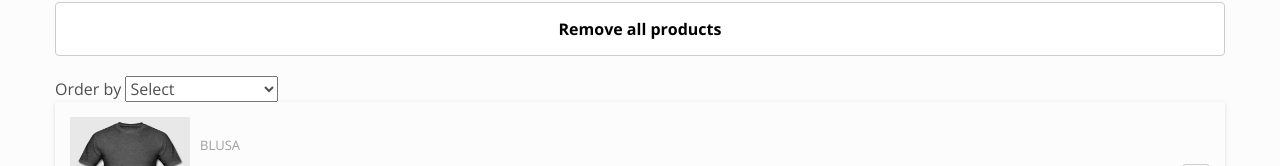
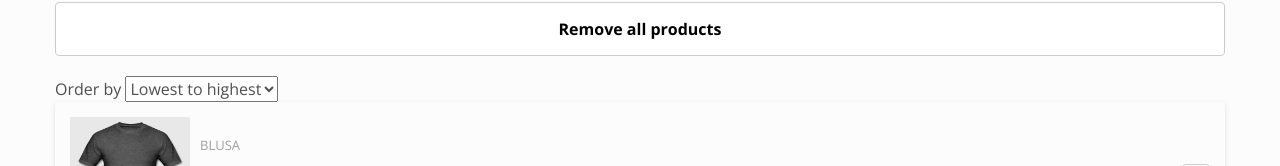
Before and after one commit to carollaginestra/react-shopping-cart, a React (Create React App) app: page / in a window 1280 px wide. Both pictures are taken after a click on the button "Add Test Product". Shown: the part 185-351 px from the top of the page. Built offline with nearby package versions, Linux system fonts and the light colour scheme.

Commit message:
Ordenando produtos

```diff
--- a/src/components/Products/index.js
+++ b/src/components/Products/index.js
@@ -1,38 +1,19 @@
 import React from 'react';
 import { connect } from 'react-redux';
 import Product from './Product';
-import { selectCartProducts, sortProducts } from '../../store/cart/selectors';
-import { removeProduct, removeAllProducts, fetchProducts } from '../../store/cart/actions';
+import {
+    selectCartSortedProducts,
+    selectCartSort,
+} from '../../store/cart/selectors';
+import { removeProduct, removeAllProducts } from '../../store/cart/actions';
 import Message from '../Message';
 import Button from '../Button';
 import Sort from '../Sort';
 
 class Products extends React.Component {
-
-    state  = {
+    state = {
         loading: false,
-    }
-
-    componentWillMount() {
-        const { sort } = this.props;
-
-        this.handleFetchProducts(sort);
-    }
-
-    componentWillReceiveProps(nextProps) {
-        const { sort: nextSort } = nextProps;
-
-        if (nextSort !== this.props.sort) {
-            this.handleFetchProducts( undefined, nextSort);
-        }
-    }
-
-    handleFetchProducts = (sort = this.props.sort) => {
-        this.setState({ loading: true });
-        this.props.fetchProducts(sort, () => {
-            this.setState({ loading: false });
-        });
-    }
+    };
 
     onRemoveProduct = product => event => {
         event.preventDefault();
@@ -47,7 +28,7 @@ class Products extends React.Component {
     };
 
     render() {
-        const { products } = this.props;
+        const { products = [] } = this.props;
 
         if (!products.length) {
             return <Message>0 products in your cart, add some.</Message>;
@@ -66,30 +47,26 @@ class Products extends React.Component {
 
                 <Sort />
 
-                {
-                    products.length &&
-                    products.map((product, index) => (
-                        <Product
-                            {...product}
-                            key={index}
-                            onDelete={this.onRemoveProduct(product)}
-                        />
-                    ))
-                }
+                {products.map((product, index) => (
+                    <Product
+                        {...product}
+                        key={index}
+                        onDelete={this.onRemoveProduct(product)}
+                    />
+                ))}
             </div>
         );
     }
 }
 
-const mapStateToProps = state => ({
-    products: selectCartProducts(state),
-    sort: sortProducts(state),
+const mapStateToProps = store => ({
+    products: selectCartSortedProducts(store),
+    sort: selectCartSort(store),
 });
 
 const mapDispatchToProps = {
     removeProduct,
     removeAllProducts,
-    fetchProducts
 };
 
 const Connect = connect(
--- a/src/components/Selectbox/index.js
+++ b/src/components/Selectbox/index.js
@@ -1,27 +1,28 @@
 import React from 'react';
-import PropTypes from 'prop-types'
+import PropTypes from 'prop-types';
 
 class Selectbox extends React.Component {
+    createOptions = options =>
+        options.map(o => (
+            <option value={o.value} key={o.value}>
+                {o.label}
+            </option>
+        ));
 
-  createOptions = (options) => options.map( o =>
-    <option value={o.value} key={o.value}>{o.label}</option>
-  );
-
-  onChange = (e) => {
+    onChange = e => {
         this.props.handleOnChange(e.target.value);
-  }
+    };
 
     render() {
-    const { classes, options } = this.props;
+        const { classes, options, value } = this.props;
 
         return (
-      <select onChange={ (e) => this.onChange(e) } className={classes}>
+            <select onChange={this.onChange} value={value} className={classes}>
                 {this.createOptions(options)}
             </select>
         );
     }
 }
-
 
 Selectbox.propTypes = {
     options: PropTypes.array.isRequired,
--- a/src/components/Sort/index.js
+++ b/src/components/Sort/index.js
@@ -1,42 +1,44 @@
 import React from 'react';
-import { connect } from "react-redux";
+import { connect } from 'react-redux';
 import { updateSort } from '../../store/cart/actions';
-import { sortProducts } from '../../store/cart/selectors';
+import { selectCartSort } from '../../store/cart/selectors';
 import Selectbox from '../Selectbox';
 
 const sortBy = [
-    { value: '',           label: 'Select'  },
-    { value: 'lowestprice', label: 'Lowest to highest' },
-    { value: 'highestprice', label: 'Highest to lowest' },
-]
+    { value: 'asc', label: 'Lowest to highest' },
+    { value: 'desc', label: 'Highest to lowest' },
+];
 
 class Sort extends React.Component {
-
-    handleSort = (value) => {
+    handleSort = value => {
         this.props.updateSort(value);
-    }
+    };
 
     render() {
-
         return (
             <div className="sort">
-                Order by <Selectbox options={sortBy} handleOnChange={this.handleSort} />
+                Order by{' '}
+                <Selectbox
+                    options={sortBy}
+                    value={this.props.sort}
+                    handleOnChange={this.handleSort}
+                />
             </div>
         );
     }
 }
 
 const mapStateToProps = state => ({
-    sort: sortProducts(state),
+    sort: selectCartSort(state),
 });
 
 const mapDispatchToProps = {
-    updateSort
+    updateSort,
 };
 
 const Connect = connect(
     mapStateToProps,
-    mapDispatchToProps
+    mapDispatchToProps,
 );
 
 export default Connect(Sort);
--- a/src/store/cart/actions/index.js
+++ b/src/store/cart/actions/index.js
@@ -18,40 +18,8 @@ export const removeAllProducts = () => ({
 });
 
 export const updateSort = (sort) => dispatch => {
-
     dispatch({
         type: 'UPDATE_SORT',
         payload: sort,
     });
 }
-
-const compare = {
-    'lowestprice': (a, b) => {
-        if (a.price < b.price)
-        return -1;
-        if (a.price > b.price)
-        return 1;
-        return 0;
-    },
-    'highestprice': (a, b) => {
-        if (a.price > b.price)
-        return -1;
-        if (a.price < b.price)
-        return 1;
-        return 0;
-    }
-}
-
-export const fetchProducts = (sortBy) => dispatch => {
-    let products = [];
-
-    if(!!sortBy){
-        products = products.sort(compare[sortBy]);
-    }
-
-    return dispatch({
-        type: 'FETCH_PRODUCTS',
-        payload: products
-    });
-
-}
--- a/src/store/cart/reducers/index.js
+++ b/src/store/cart/reducers/index.js
@@ -1,9 +1,8 @@
 const initialState = {
     products: [],
-    item: '',
-    items: []
+    sort: localStorage.getItem('SORT') || 'asc',
+    items: [],
 };
-
 
 export default (state = initialState, action) => {
     const { payload, type } = action;
@@ -12,8 +11,8 @@ export default (state = initialState, action) => {
         case 'CART_ADD_PRODUCT': {
             return {
                 ...state,
-                products: [...state.products, payload.product]
-            }
+                products: [...state.products, payload.product],
+            };
         }
         case 'CART_REMOVE_PRODUCT': {
             return {
@@ -28,18 +27,14 @@ export default (state = initialState, action) => {
             };
         }
         case 'UPDATE_SORT': {
+            localStorage.setItem('SORT', action.payload);
+
             return {
                 ...state,
-                item: action.payload
+                sort: action.payload,
             };
-        }
-        case 'FETCH_PRODUCTS': {
-            return {
-                ...state,
-                items: action.payload
-            }
         }
         default:
             return state;
     }
-}
+};
--- a/src/store/cart/selectors/index.js
+++ b/src/store/cart/selectors/index.js
@@ -1,5 +1,17 @@
 export const selectCartProducts = store => store.cart.products;
-export const sortProducts = store => store.cart.item;
+
+export const selectCartSortedProducts = store => {
+    const products = selectCartProducts(store);
+    const sort = store.cart.sort;
+    const compare = {
+        asc: (a, b) => a.price - b.price,
+        desc: (a, b) => b.price - a.price,
+    };
+
+    return products.sort(compare[sort]);
+};
+
+export const selectCartSort = store => store.cart.sort;
 
 export const selectCartTotal = store => {
     const { products = [] } = store.cart;
```
Lines whose indentation alone changed are shown as unchanged.
